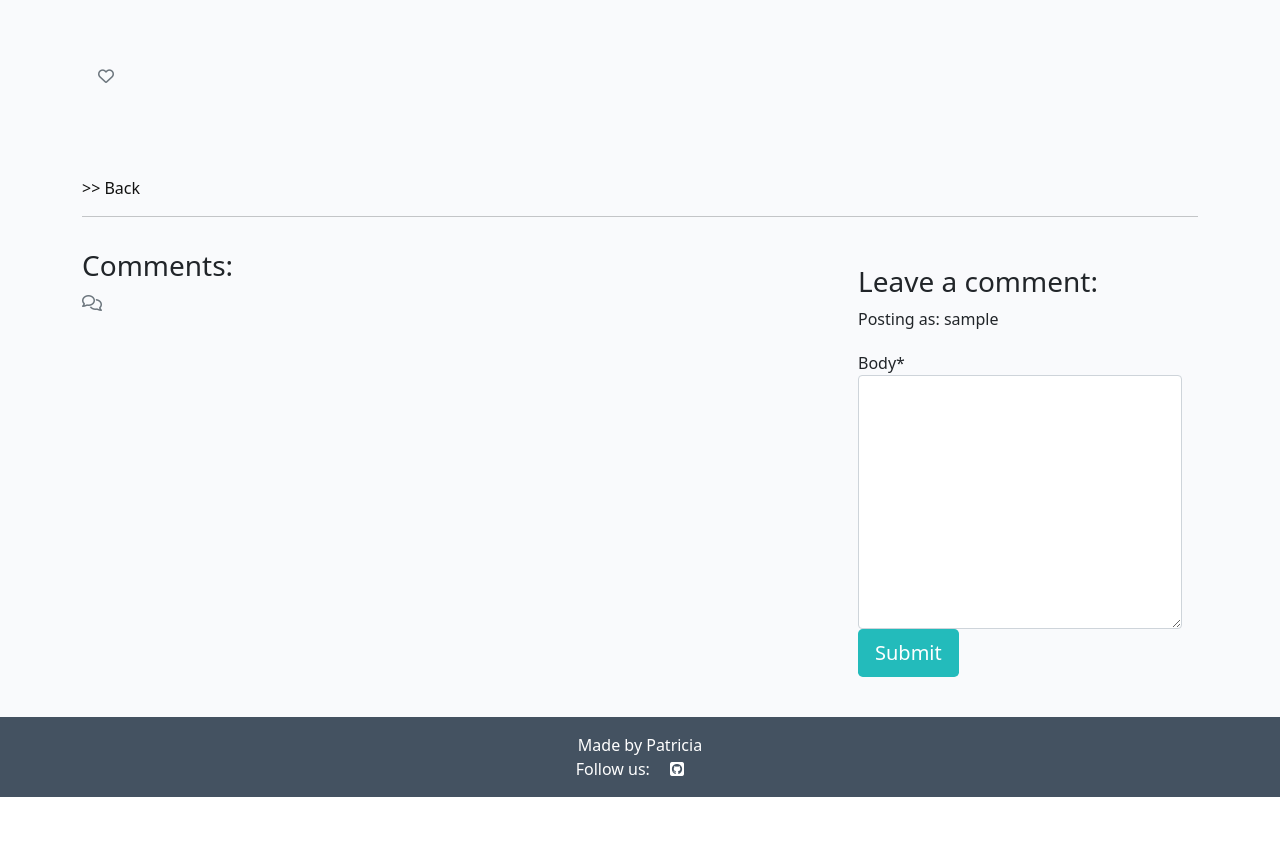
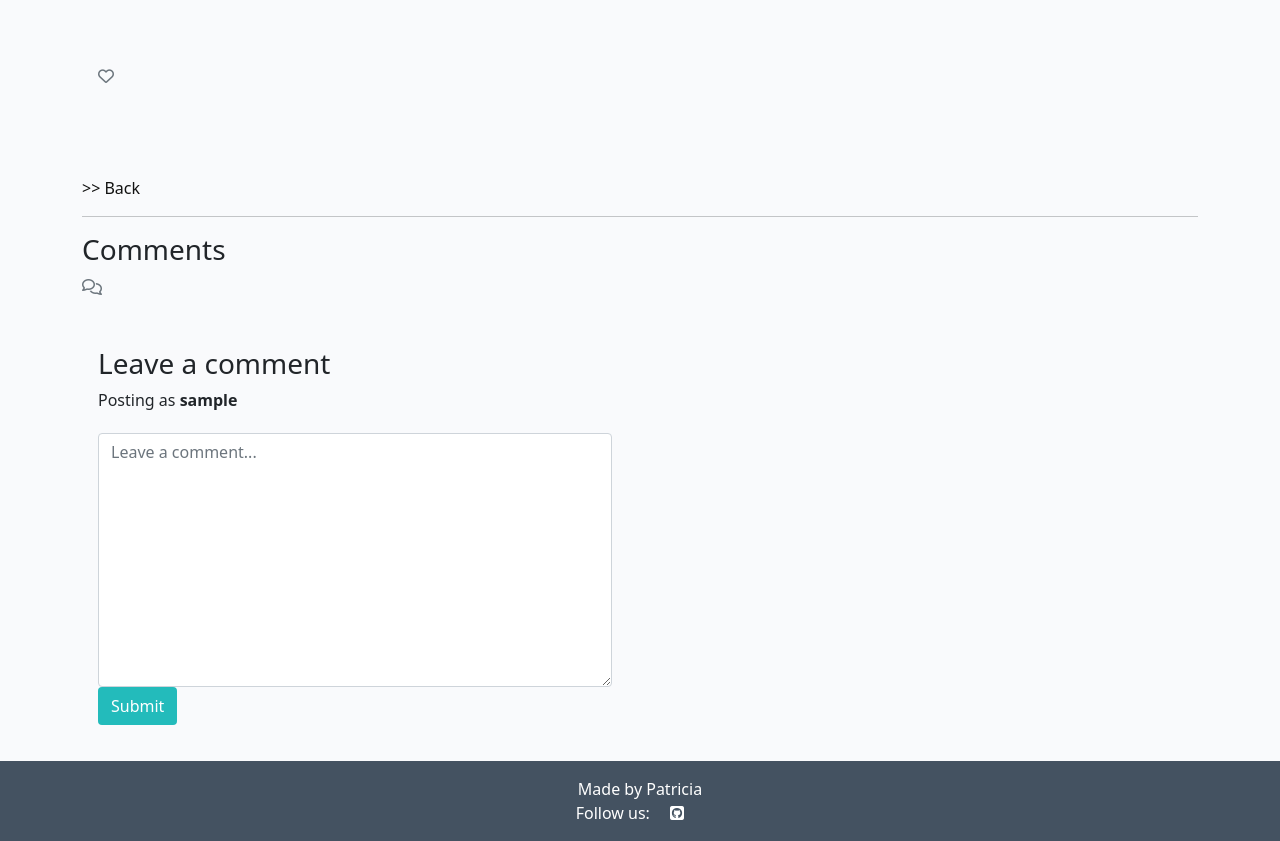
Before and after one commit to patthoege/tasty-tales-blog-pp4, a Django app: template templates/post_detail.html in a window 1280 px wide. Shown: the part 594-1435 px from the top of the page. Before the commit the page ends 1391 px from the top, so only its background shows below. Run offline with Django 3.2, Linux system fonts and the light colour scheme; the template is opened without the code that fills it: values that come from a table or form of the project are taken from there, others are empty; the visitor is signed in with stand-in values (Sample User, id 1); some libraries are stand-ins or nearby versions.

Commit message:
Create comment post to the comment section

```diff
--- a/blog/forms.py
+++ b/blog/forms.py
@@ -6,3 +6,9 @@ class CommentForm(forms.ModelForm):
     class Meta:
         model = Comment
         fields = ('body',)
+
+    def __init__(self, *args, **kwargs):
+        super(CommentForm, self).__init__(*args, **kwargs)
+        self.fields['body'].label = ''  # Set an empty label for the body field
+        self.fields['body'].widget = forms.Textarea(
+            attrs={'placeholder': 'Leave a comment...'})
--- a/static/css/style.css
+++ b/static/css/style.css
@@ -149,6 +149,10 @@ body {
     margin-left: 5%;
     margin-top: 5%;
 }
+/* ---------------------------------- Comment */
+.comment-text-field {
+    margin-bottom: 20px;
+}
 /* ---------------------------------- Sign Up */
 
 .form-signin {
@@ -157,7 +161,7 @@ body {
   }
 
 
-  .btn-signup {
+.btn-signup {
     background-color: #23BBBB;
     color: #fff;
 }
--- a/templates/post_detail.html
+++ b/templates/post_detail.html
@@ -67,55 +67,48 @@
             <hr>
         </div>
     </div>
-    <!-- Read comment section -->
+    <!-- Comments section -->
     <div class="row">
-        <div class="col-md-8 card mb-4  mt-3 ">
-            <h3>Comments:</h3>
+        <div class="col-12 col-md-6">
+            <h3>Comments</h3>
             <div class="col-1">
                 {% with comments.count as total_comments %}
                 <strong class="text-secondary"><i class="far fa-comments"></i>
-                    <!-- Our total_comments variable goes before the closing strong tag -->
                     {{ total_comments }}
                 </strong>
                 {% endwith %}
             </div>
             <div class="card-body">
-                <!-- We want a for loop inside the tags to iterate through each comment in comments -->
                 {% for comment in comments %}
                 <div class="comments" style="padding: 10px;">
                     <p class="font-weight-bold">
-                        <!-- The commenter's name goes here. Check the model if you're not sure what that is -->
                         {{ comment.name}}
                         <span class=" text-muted font-weight-normal">
-                            <!-- The comment's created date goes here -->
                             {{ comment.created_on | date:"j F Y" }}
                         </span> wrote:
                     </p>
-                    <!-- The body of the comment goes before the | -->
                     {{ comment.body | linebreaks }}
                 </div>
                 {% endfor %}
             </div>
         </div>
+    </div>
+
         <!-- Leave comment section -->
-        <div class="col-md-4 card mb-4  mt-3 ">
-            <div class="card-body">
-                {% if commented %}
-                <div class="alert alert-success" role="alert">
-                    Your comment is awaiting approval
+        <div class="row">
+            <div class="col-12 col-md-6">
+                <div class="card-body">
+                    {% if user.is_authenticated %}
+                    <h3>Leave a comment</h3>
+                    <p>Posting as <strong>{{ user.username }}</strong> </p>
+                    <form method="post" class="comment-text-field" style="margin-top: 1.3em;">
+                        {{ comment_form | crispy }}
+                        {{ comment_form.body.errors }} <!-- Renders form errors, keep this line if needed -->
+                        {% csrf_token %}
+                        <button type="submit" class="btn btn-signup">Submit</button>
+                    </form>
+                    {% endif %}
                 </div>
-                {% else %}
-                {% if user.is_authenticated %}
-
-                <h3>Leave a comment:</h3>
-                <p>Posting as: {{ user.username }}</p>
-                <form method="post" style="margin-top: 1.3em;">
-                    {{ comment_form | crispy }}
-                    {% csrf_token %}
-                    <button type="submit" class="btn btn-signup btn-lg">Submit</button>
-                </form>
-                {% endif %}
-                {% endif %}
             </div>
         </div>
     </div>
```
Also changed, not shown: blog/views.py (+32 -0 lines).
